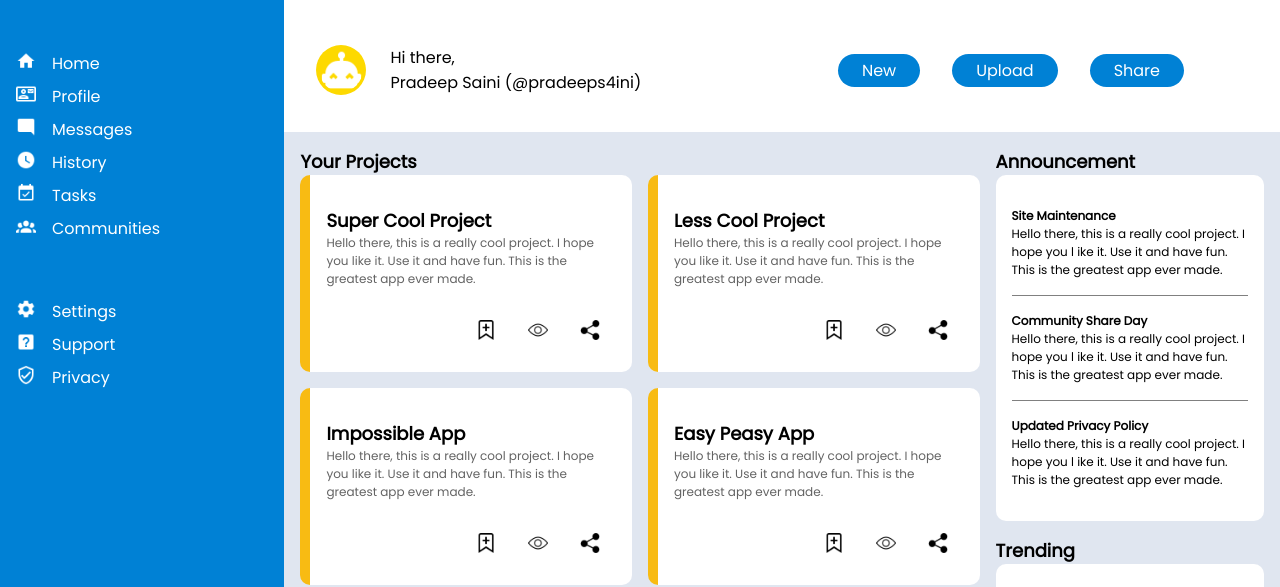
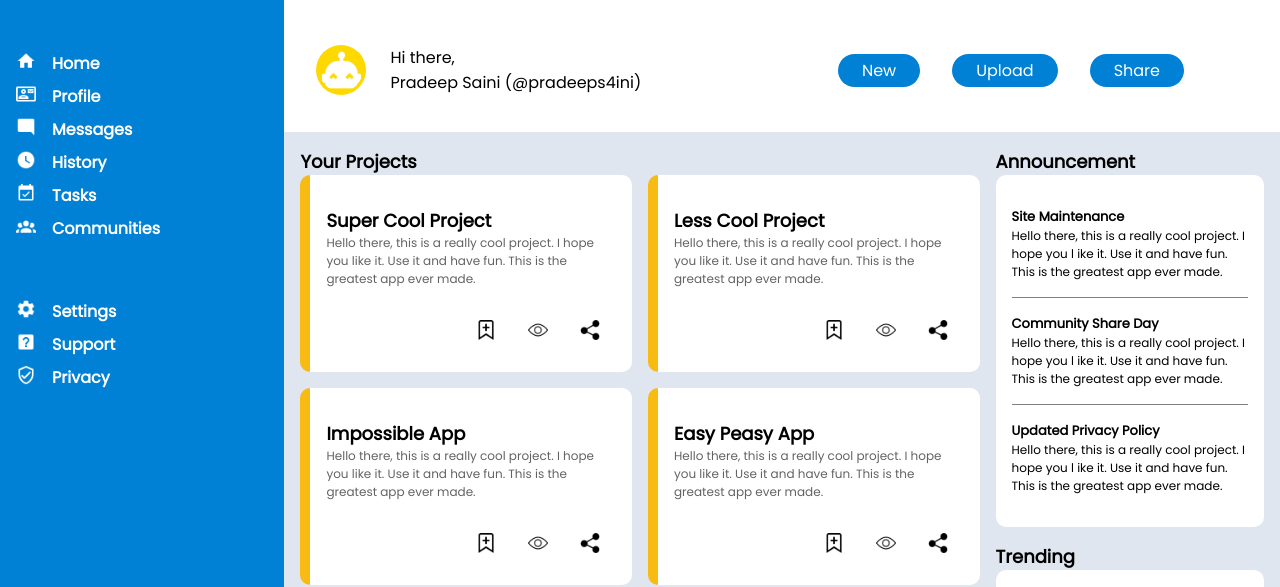
Before and after one commit to pradeeps4ini/admin_dashboard, a plain HTML site: page index.html in a window 1280 px wide. Shown: the part 54-641 px from the top of the page. Drawn offline with Linux system fonts and the light colour scheme.

Commit message:
changed styling for dashboard

```diff
--- a/style.css
+++ b/style.css
@@ -28,6 +28,10 @@ img {
 
 h3 {
   font-size: calc(var(--ff-size) * 1.8);
+}
+
+h4 {
+  font-size: calc(var(--ff-size) * 1.3);
 }
 
 .flex {
@@ -86,6 +90,7 @@ h3 {
 }
 
 .user_profile > div:nth-child(n + 2) > div {
+  font-weight: bold;
   display: flex;
   padding: .25rem 1rem;
   gap: 1rem;
```
